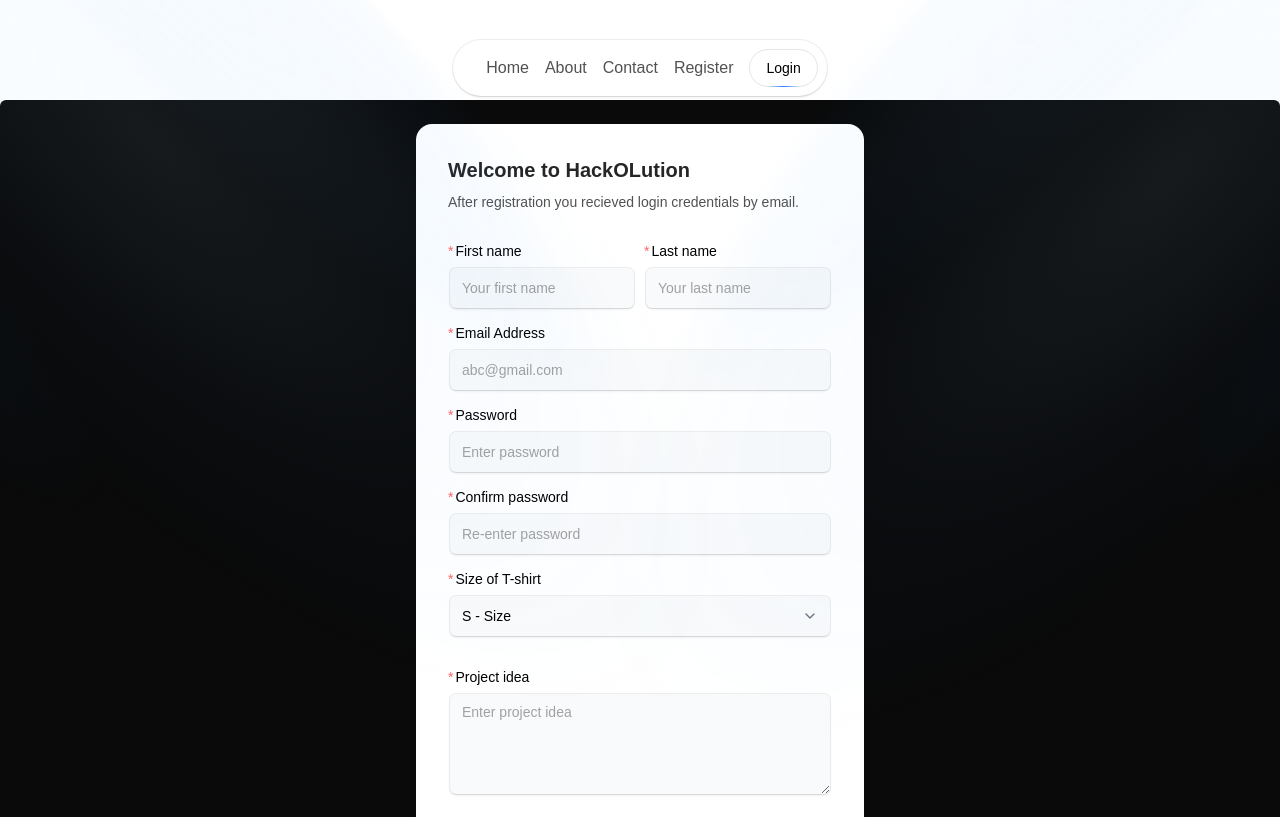
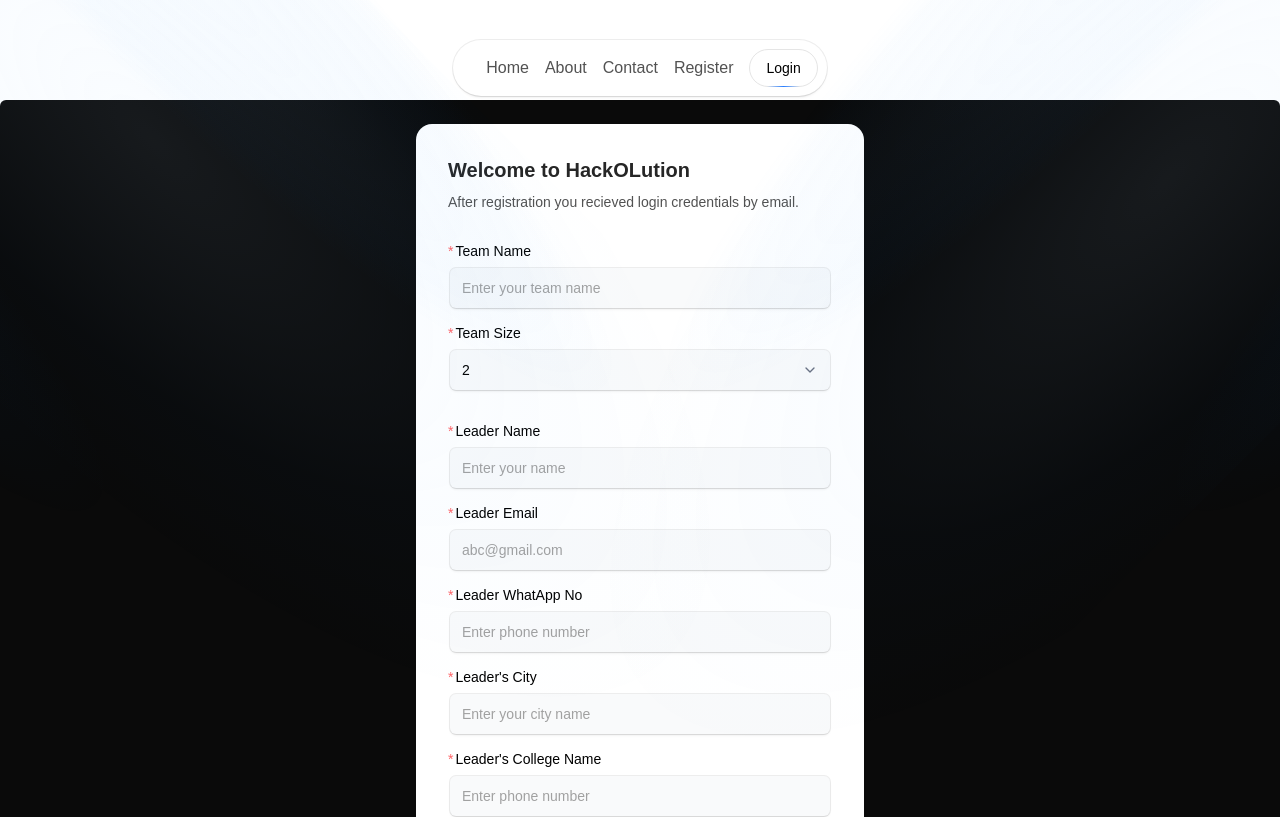
Before and after one commit to Souvik0216J/Hack-O-Lution-2025, a Next.js app: page /register in a window 1280 px wide. Shown: the top 817 px of the page. Built offline with nearby package versions, Linux system fonts and the light colour scheme.

Commit message:
add backend api and connect to database, registration done

```diff
--- a/src/app/api/users/register/route.ts
+++ b/src/app/api/users/register/route.ts
@@ -2,15 +2,13 @@ import {connect} from '@/dbConfig/dbConfig'
 import User from '@/models/userModel'
 import { NextRequest, NextResponse } from 'next/server'
 import bcryptjs from 'bcryptjs'
-import { error } from 'console'
-
 
 connect()
 
 export async function POST(request: NextRequest) {
     try {
        const reqBody = await request.json()
-       const {teamName, teamSize, leaderName, leaderEmail, leaderNo, leaderCity, leaderClgName, leaderTshirtSize, projectIDea, isLeader} = reqBody
+       const {teamName, teamSize, leaderName, leaderEmail, leaderNo, leaderCity, leaderClgName, leaderTshirtSize, projectIDea} = reqBody
 
        console.log(reqBody)
 
@@ -22,6 +20,7 @@ export async function POST(request: NextRequest) {
         }
 
         //hash password
+        console.log(leaderNo)
         const salt = await bcryptjs.genSalt(10)
         const hashedPassword = await bcryptjs.hash(leaderNo, salt)
 
--- /dev/null
+++ b/src/app/login/page.tsx
@@ -0,0 +1,11 @@
+import React from 'react'
+
+function page() {
+  return (
+    <div className='h-[100vh] mt-30'>
+      <h1>Welcome to login page</h1>
+    </div>
+  )
+}
+
+export default page
--- a/src/app/register/page.tsx
+++ b/src/app/register/page.tsx
@@ -5,35 +5,49 @@ import { cn } from "@/utils/cn";
 import { Spotlight } from "@/components/ui/spotlight-new";
 import { useRouter } from "next/navigation"
 import axios from "axios"
-// import toast from "react-hot-toast"
+import toast from "react-hot-toast"
 import React from "react";
 
 function Page() {
   const router = useRouter()
+  const [submitDone, setSubmitDone] = React.useState(false)
   const [user, setUser] = React.useState({
-    teamName : "",
-    teamSize : "",
-    leaderName : "",
-    leaderEmail : "",
-    leaderNo : "",
-    leaderCity : "",
-    leaderClgName : "",
-    leaderTshirtSize : "",
-    projectIDea : "",
+    teamName: "",
+    teamSize: "",
+    leaderName: "",
+    leaderEmail: "",
+    leaderNo: "",
+    leaderCity: "",
+    leaderClgName: "",
+    leaderTshirtSize: "",
+    projectIDea: "",
   })
 
-  const onRegister = async () =>{
-    try{
+  const onRegister = async () => {
+    try {
       setLoading(true)
       const response = await axios.post("/api/users/register", user)
+      setSubmitDone(true)
+      console.log("Signup success", response.data)
+      setTimeout(() => { router.push("/login") }, 3000);
     }
-    catch(error:any){
-
+    catch (error: any) {
+      console.log("Signup failed", error)
+      toast.error(error.message)
     }
-    finally{
+    finally {
       setLoading(false)
     }
   }
+
+  React.useEffect(() => {
+    if (user.leaderEmail.length > 0 && user.leaderNo.length < 10) {
+      setButtonDisabled(false)
+    }
+    else {
+      setButtonDisabled(true)
+    }
+  }, [user])
 
   const [buttonDisable, setButtonDisabled] = React.useState(false)
   const [loading, setLoading] = React.useState(false)
@@ -45,7 +59,7 @@ function Page() {
 
   return (
     <div className="mt-25 min-h-screen w-full rounded-md bg-neutral-950 flex flex-col items-center justify-center px-4 py-6 sm:px-6 lg:px-8">
-    <Spotlight/>
+      <Spotlight />
       <div className="shadow-input mx-auto w-full max-w-md rounded bg-white p-4 md:rounded-2xl md:p-8 dark:bg-black">
         <h2 className="text-xl font-bold text-neutral-800 dark:text-neutral-200">
           Welcome to HackOLution
@@ -55,33 +69,78 @@ function Page() {
         </p>
 
         <form className="my-8" onSubmit={handleSubmit}>
-          <div className="mb-4 flex flex-col space-y-2 md:flex-row md:space-y-0 md:space-x-2">
-            <LabelInputContainer>
-              <Label htmlFor="firstname"><span className="text-red-400 mr-0.5">*</span>First name</Label>
-              <Input id="firstname" placeholder="Your first name" type="text" required/>
-            </LabelInputContainer>
-            <LabelInputContainer>
-              <Label htmlFor="lastname"><span className="text-red-400 mr-0.5">*</span>Last name</Label>
-              <Input id="lastname" placeholder="Your last name" type="text" required/>
-            </LabelInputContainer>
-          </div>
+
           <LabelInputContainer className="mb-4">
-            <Label htmlFor="email"><span className="text-red-400 mr-0.5">*</span>Email Address</Label>
-            <Input id="email" placeholder="abc@gmail.com" type="email" required/>
-          </LabelInputContainer>
-          <LabelInputContainer className="mb-4">
-            <Label htmlFor="password"><span className="text-red-400 mr-0.5">*</span>Password</Label>
-            <Input id="password" placeholder="Enter password" type="password" required/>
-          </LabelInputContainer>
-          <LabelInputContainer className="mb-4">
-            <Label htmlFor="confirmpassword"><span className="text-red-400 mr-0.5">*</span>Confirm password</Label>
-            <Input
-              id="password"
-              placeholder="Re-enter password"
-              type="password"
-              required
+            <Label htmlFor="team name"><span className="text-red-400 mr-0.5">*</span>Team Name</Label>
+            <Input id="text" placeholder="Enter your team name" type="text" required value={user.teamName}
+              onChange={(e) => setUser({
+                ...user, teamName: e.target.value
+              })}
             />
           </LabelInputContainer>
+
+          <LabelInputContainer className="mb-8">
+            <Label htmlFor="teamsize"><span className="text-red-400 mr-0.5">*</span>Team Size</Label>
+            <Input
+              dropdown
+              options={[
+                { value: "2", label: "2" },
+                { value: "3", label: "3" },
+                { value: "4", label: "4" },
+              ]}
+
+              onChange={(e) => setUser({
+                ...user, teamSize: e.target.value
+              })}
+            />
+          </LabelInputContainer>
+
+          <LabelInputContainer className="mb-4">
+            <Label htmlFor="leader name"><span className="text-red-400 mr-0.5">*</span>Leader Name</Label>
+            <Input id="text" placeholder="Enter your name" type="text" required value={user.leaderName}
+              onChange={(e) => setUser({
+                ...user, leaderName: e.target.value
+              })}
+            />
+          </LabelInputContainer>
+
+          <LabelInputContainer className="mb-4">
+            <Label htmlFor="email"><span className="text-red-400 mr-0.5">*</span>Leader Email</Label>
+            <Input id="email" placeholder="abc@gmail.com" type="email" required
+                onChange={(e) => setUser({
+                  ...user, leaderEmail: e.target.value
+                })}
+            />
+
+          </LabelInputContainer>
+
+          <LabelInputContainer className="mb-4">
+            <Label htmlFor="phone"><span className="text-red-400 mr-0.5">*</span>Leader WhatApp No</Label>
+            <Input id="phone" placeholder="Enter phone number" type="text" required
+                onChange={(e) => setUser({
+                  ...user, leaderNo: e.target.value
+                })}
+            />
+          </LabelInputContainer>
+
+          <LabelInputContainer className="mb-4">
+            <Label htmlFor="city"><span className="text-red-400 mr-0.5">*</span>Leader's City</Label>
+            <Input id="city" placeholder="Enter your city name" type="text" required
+                onChange={(e) => setUser({
+                  ...user, leaderCity: e.target.value
+                })}
+            />
+          </LabelInputContainer>
+
+          <LabelInputContainer className="mb-4">
+            <Label htmlFor="collegename"><span className="text-red-400 mr-0.5">*</span>Leader's College Name</Label>
+            <Input id="phone" placeholder="Enter phone number" type="text" required
+                onChange={(e) => setUser({
+                  ...user, leaderClgName: e.target.value
+                })}
+            />
+          </LabelInputContainer>
+
           <LabelInputContainer className="mb-8">
             <Label htmlFor="tshirtsize"><span className="text-red-400 mr-0.5">*</span>Size of T-shirt</Label>
             <Input
@@ -93,6 +152,9 @@ function Page() {
                 { value: "XL - Size", label: "XL - Size" },
                 { value: "XXL - Size", label: "XXL - Size" },
               ]}
+              onChange={(e) => setUser({
+                ...user, leaderTshirtSize: e.target.value
+              })}
             />
           </LabelInputContainer>
           <LabelInputContainer className="mb-4">
@@ -103,15 +165,23 @@ function Page() {
               placeholder="Enter project idea"
               type="text"
               required
+              onChange={(e) => setUser({
+                ...user, projectIDea: e.target.value
+              })}
             />
           </LabelInputContainer>
+
           <button
             className="group/btn relative block h-10 w-full rounded-md bg-gradient-to-br from-black to-neutral-600 font-medium text-white shadow-[0px_1px_0px_0px_#ffffff40_inset,0px_-1px_0px_0px_#ffffff40_inset] dark:bg-zinc-800 dark:from-zinc-900 dark:to-zinc-900 dark:shadow-[0px_1px_0px_0px_#27272a_inset,0px_-1px_0px_0px_#27272a_inset] hover:cursor-pointer"
             type="submit"
+            onClick={onRegister}
           >
-            Submit &rarr;
+
+            {loading ? "Waiting a while" : "Register"} &rarr;
             <BottomGradient />
           </button>
+          <br />
+          <h2 className="text-xl text-green-500">{submitDone ? "Register Successfully\nWait a sec, redirecting to login page" : ""}</h2>
         </form>
       </div>
     </div>
--- a/src/components/ui/floating-navbar.tsx
+++ b/src/components/ui/floating-navbar.tsx
@@ -99,7 +99,13 @@ import React, { ReactElement } from "react";
 import { motion } from "framer-motion";
 import { cn } from "@/utils/cn";
 import Link from "next/link";
+// import { useRouter } from "next/navigation"
 
+
+// const loginPage = () =>{
+//   const router = useRouter()
+//   router.push("/login")
+// }
 export const FloatingNav = ({
   navItems,
   className,
@@ -144,7 +150,9 @@ export const FloatingNav = ({
       ))}
 
 
-      <button className="border text-sm font-medium relative border-neutral-200 dark:border-white/[0.2] text-black dark:text-white px-4 py-2 rounded-full hover:cursor-pointer">
+      <button className="border text-sm font-medium relative border-neutral-200 dark:border-white/[0.2] text-black dark:text-white px-4 py-2 rounded-full hover:cursor-pointer"
+        // onClick={loginPage}
+      >
         <span>Login</span>
         <span className="absolute inset-x-0 w-1/2 mx-auto -bottom-px bg-gradient-to-r from-transparent via-blue-500 to-transparent h-px" />
       </button>
--- a/src/models/userModel.ts
+++ b/src/models/userModel.ts
@@ -29,7 +29,7 @@ const userSchema = new mongoose.Schema({
     leaderNo: {
         type: String,
         required: [true, "Please provide a phone number"],
-        unique: true,
+        unique: false,
     },
 
     leaderCity: {
@@ -56,12 +56,17 @@ const userSchema = new mongoose.Schema({
         unique: false,
     },
 
+    password: {
+        type: String,
+        default: "",
+    },
+
     isLeader: {
         type: Boolean,
         default : false,
     },
 })
 
-const User = mongoose.models.users || mongoose.model("userData", userSchema)
+const User = mongoose.models.userData || mongoose.model("userData", userSchema)
 
 export default User
```
Also changed, not shown: src/app/api/users/login/route.ts (added). Lines whose indentation alone changed are shown as unchanged.
